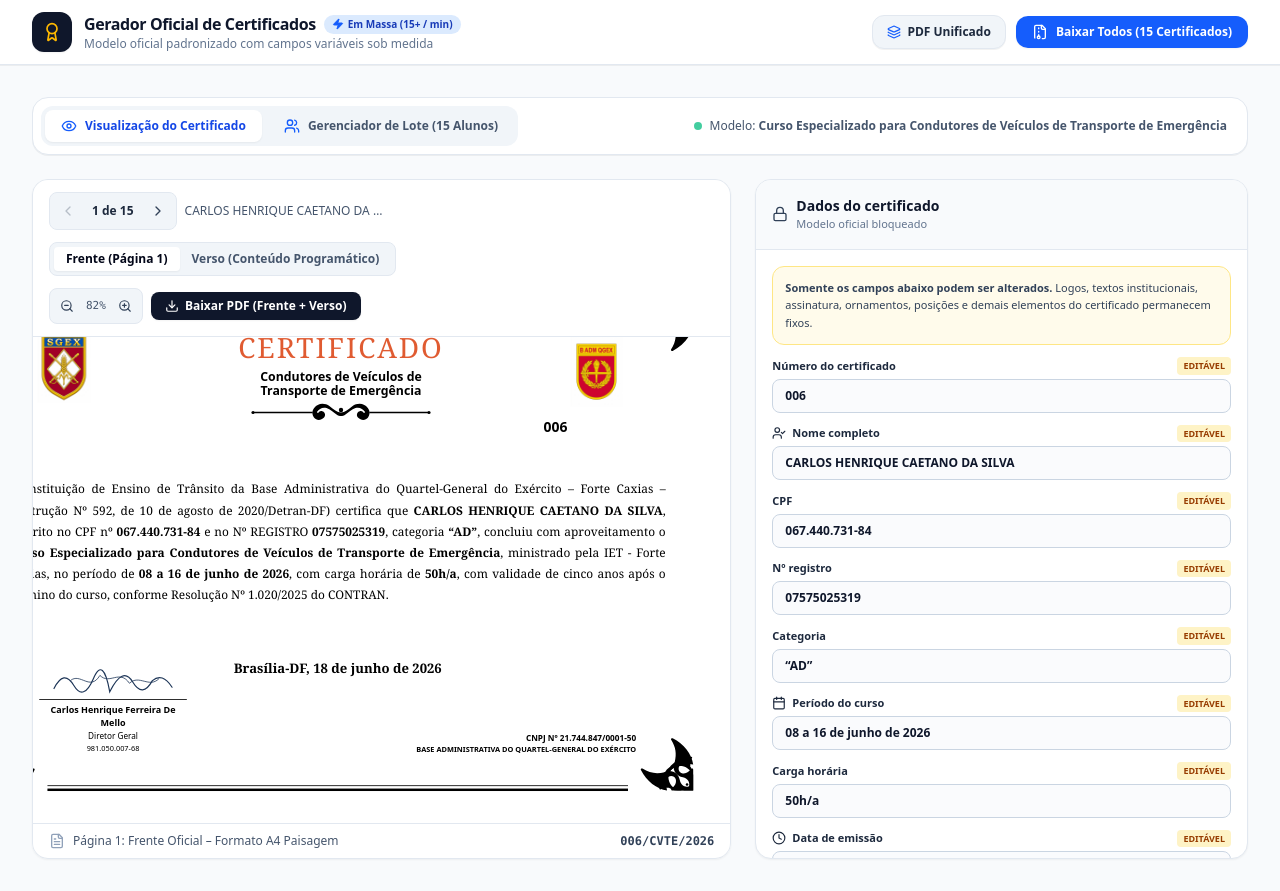
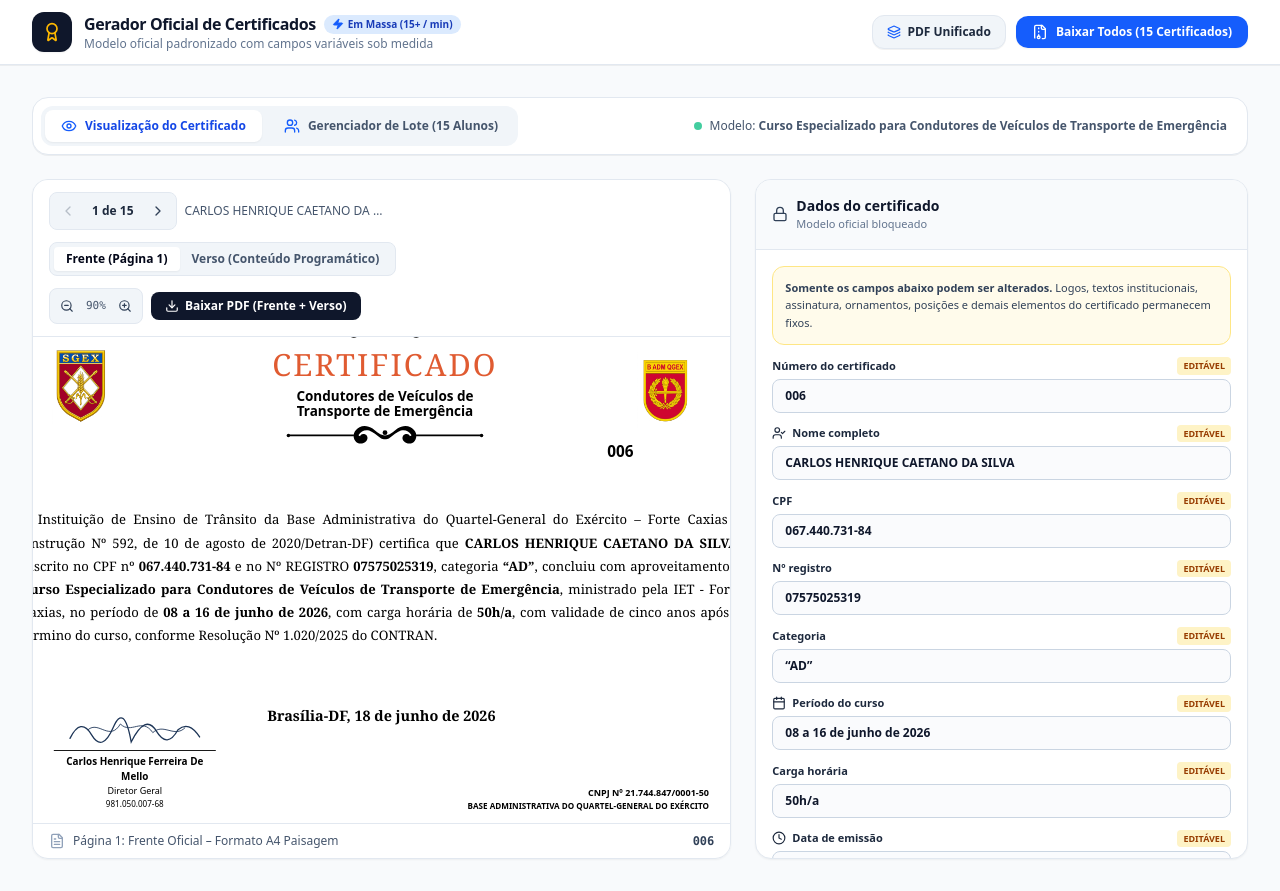
Before and after one commit to obrunodosanjos-Insano/certificado, a React (Vite) app: page / in a window 1280 px wide. Built offline with nearby package versions, Linux system fonts and the light colour scheme; a web font is replaced by a local one.

Commit message:
refactor: remove editable visual controls from official certificate preview

```diff
--- a/src/components/CertificatePreview.tsx
+++ b/src/components/CertificatePreview.tsx
@@ -1,5 +1,5 @@
 import React, { useState } from 'react';
-import { Download, ZoomIn, ZoomOut, ChevronLeft, ChevronRight, Eye, CheckCircle, FileText, Layers } from 'lucide-react';
+import { Download, ZoomIn, ZoomOut, ChevronLeft, ChevronRight, CheckCircle, FileText } from 'lucide-react';
 import { OfficialCertificateSettings, Recipient } from '../types';
 import { OfficialCertificateCard } from './OfficialCertificateCard';
 import { OfficialCertificateVerso } from './OfficialCertificateVerso';
@@ -20,8 +20,7 @@ export const CertificatePreview: React.FC<CertificatePreviewProps> = ({
   currentIndex,
   onSelectIndex,
 }) => {
-  const [scale, setScale] = useState(0.82);
-  const [highlightFields, setHighlightFields] = useState(false);
+  const [scale, setScale] = useState(0.9);
   const [activeSide, setActiveSide] = useState<'frente' | 'verso'>('frente');
   const [isExporting, setIsExporting] = useState(false);
   const [copiedSuccess, setCopiedSuccess] = useState(false);
@@ -29,24 +28,13 @@ export const CertificatePreview: React.FC<CertificatePreviewProps> = ({
   const currentRecipient = recipients[currentIndex] || recipients[0];
   const total = recipients.length;
 
-  const handlePrev = () => {
-    if (currentIndex > 0) {
-      onSelectIndex(currentIndex - 1);
-    }
-  };
-
-  const handleNext = () => {
-    if (currentIndex < total - 1) {
-      onSelectIndex(currentIndex + 1);
-    }
-  };
+  const handlePrev = () => currentIndex > 0 && onSelectIndex(currentIndex - 1);
+  const handleNext = () => currentIndex < total - 1 && onSelectIndex(currentIndex + 1);
 
   const handleExport2PagePdf = async () => {
     try {
       setIsExporting(true);
-      const safeName = (currentRecipient?.name || 'certificado')
-        .toLowerCase()
-        .replace(/[^a-z0-9]/g, '_');
+      const safeName = (currentRecipient?.name || 'certificado').toLowerCase().replace(/[^a-z0-9]/g, '_');
       const filename = `certificado_${currentRecipient?.certNumber || '006'}_${safeName}_frente_verso.pdf`;
       const blob = await generate2PagePdfBlobForRecipient(currentRecipient, settings);
       saveAs(blob, filename);
@@ -61,169 +49,47 @@ export const CertificatePreview: React.FC<CertificatePreviewProps> = ({
 
   return (
     <div className="flex flex-col h-full bg-slate-900/5 rounded-2xl border border-slate-200 overflow-hidden shadow-xs">
-      {/* Top Toolbar */}
       <div className="bg-white border-b border-slate-200 px-4 py-3 flex flex-wrap items-center justify-between gap-3">
-        {/* Recipient Navigation */}
         <div className="flex items-center gap-2">
           <div className="flex items-center bg-slate-100 p-1 rounded-lg border border-slate-200 text-xs font-medium">
-            <button
-              onClick={handlePrev}
-              disabled={currentIndex === 0}
-              className="p-1.5 rounded hover:bg-white text-slate-700 disabled:opacity-30 disabled:hover:bg-transparent transition-all cursor-pointer"
-              title="Participante anterior"
-            >
-              <ChevronLeft className="w-4 h-4" />
-            </button>
-            <span className="px-2.5 font-semibold text-slate-800">
-              {currentIndex + 1} de {total}
-            </span>
-            <button
-              onClick={handleNext}
-              disabled={currentIndex === total - 1}
-              className="p-1.5 rounded hover:bg-white text-slate-700 disabled:opacity-30 disabled:hover:bg-transparent transition-all cursor-pointer"
-              title="Próximo participante"
-            >
-              <ChevronRight className="w-4 h-4" />
-            </button>
+            <button onClick={handlePrev} disabled={currentIndex === 0} className="p-1.5 rounded hover:bg-white text-slate-700 disabled:opacity-30 cursor-pointer"><ChevronLeft className="w-4 h-4" /></button>
+            <span className="px-2.5 font-semibold text-slate-800">{currentIndex + 1} de {total}</span>
+            <button onClick={handleNext} disabled={currentIndex === total - 1} className="p-1.5 rounded hover:bg-white text-slate-700 disabled:opacity-30 cursor-pointer"><ChevronRight className="w-4 h-4" /></button>
+          </div>
+          <div className="hidden sm:block text-xs text-slate-600 font-medium truncate max-w-[200px]">{currentRecipient?.name}</div>
+        </div>
+
+        <div className="flex items-center bg-slate-100 p-1 rounded-lg border border-slate-200 text-xs font-bold">
+          <button type="button" onClick={() => setActiveSide('frente')} className={`px-3 py-1 rounded cursor-pointer ${activeSide === 'frente' ? 'bg-white text-slate-950 shadow-xs' : 'text-slate-600'}`}>Frente (Página 1)</button>
+          <button type="button" onClick={() => setActiveSide('verso')} className={`px-3 py-1 rounded cursor-pointer ${activeSide === 'verso' ? 'bg-white text-slate-950 shadow-xs' : 'text-slate-600'}`}>Verso (Conteúdo Programático)</button>
+        </div>
+
+        <div className="flex items-center gap-2">
+          <div className="flex items-center bg-slate-100 p-1 rounded-lg border border-slate-200 text-xs">
+            <button onClick={() => setScale((s) => Math.max(0.45, s - 0.08))} className="p-1.5 hover:bg-white rounded text-slate-700 cursor-pointer"><ZoomOut className="w-3.5 h-3.5" /></button>
+            <span className="px-1.5 font-mono text-slate-600 text-[11px]">{Math.round(scale * 100)}%</span>
+            <button onClick={() => setScale((s) => Math.min(1.2, s + 0.08))} className="p-1.5 hover:bg-white rounded text-slate-700 cursor-pointer"><ZoomIn className="w-3.5 h-3.5" /></button>
           </div>
 
-          <div className="hidden sm:block text-xs text-slate-600 font-medium truncate max-w-[200px]">
-            {currentRecipient?.name}
-          </div>
-        </div>
-
-        {/* Frente / Verso Switcher */}
-        <div className="flex items-center bg-slate-100 p-1 rounded-lg border border-slate-200 text-xs font-bold">
-          <button
-            type="button"
-            onClick={() => setActiveSide('frente')}
-            className={`px-3 py-1 rounded transition-all cursor-pointer ${
-              activeSide === 'frente'
-                ? 'bg-white text-slate-950 shadow-xs'
-                : 'text-slate-600 hover:text-slate-900'
-            }`}
-          >
-            Frente (Página 1)
-          </button>
-          <button
-            type="button"
-            onClick={() => setActiveSide('verso')}
-            className={`px-3 py-1 rounded transition-all cursor-pointer ${
-              activeSide === 'verso'
-                ? 'bg-white text-slate-950 shadow-xs'
-                : 'text-slate-600 hover:text-slate-900'
-            }`}
-          >
-            Verso (Conteúdo Programático)
-          </button>
-        </div>
-
-        {/* Action Controls */}
-        <div className="flex items-center gap-2">
-          {/* Highlight Fields Toggle (Active on Frente) */}
-          {activeSide === 'frente' && (
-            <button
-              type="button"
-              onClick={() => setHighlightFields(!highlightFields)}
-              className={`inline-flex items-center gap-1.5 px-3 py-1.5 rounded-lg text-xs font-semibold border transition-all cursor-pointer ${
-                highlightFields
-                  ? 'bg-amber-50 text-amber-900 border-amber-300 shadow-xs'
-                  : 'bg-white text-slate-700 border-slate-200 hover:bg-slate-50'
-              }`}
-              title="Destacar campos que mudam em cada certificado"
-            >
-              <Eye className="w-3.5 h-3.5 text-amber-600" />
-              <span>{highlightFields ? 'Campos Variáveis (Ativo)' : 'Destacar Campos'}</span>
-            </button>
-          )}
-
-          {/* Zoom controls */}
-          <div className="flex items-center bg-slate-100 p-1 rounded-lg border border-slate-200 text-xs">
-            <button
-              onClick={() => setScale((s) => Math.max(0.45, s - 0.08))}
-              className="p-1.5 hover:bg-white rounded text-slate-700 transition cursor-pointer"
-              title="Diminuir Zoom"
-            >
-              <ZoomOut className="w-3.5 h-3.5" />
-            </button>
-            <span className="px-1.5 font-mono text-slate-600 text-[11px]">
-              {Math.round(scale * 100)}%
-            </span>
-            <button
-              onClick={() => setScale((s) => Math.min(1.2, s + 0.08))}
-              className="p-1.5 hover:bg-white rounded text-slate-700 transition cursor-pointer"
-              title="Aumentar Zoom"
-            >
-              <ZoomIn className="w-3.5 h-3.5" />
-            </button>
-          </div>
-
-          {/* Export Current 2-Page PDF */}
-          <button
-            type="button"
-            onClick={handleExport2PagePdf}
-            disabled={isExporting}
-            className="inline-flex items-center gap-1.5 bg-slate-900 hover:bg-slate-800 text-white text-xs font-semibold px-3.5 py-1.5 rounded-lg shadow-xs transition-all disabled:opacity-60 cursor-pointer"
-          >
-            {isExporting ? (
-              <>
-                <div className="w-3.5 h-3.5 border-2 border-white border-t-transparent rounded-full animate-spin" />
-                <span>Gerando PDF (Frente+Verso)...</span>
-              </>
-            ) : copiedSuccess ? (
-              <>
-                <CheckCircle className="w-3.5 h-3.5 text-emerald-400" />
-                <span>PDF Baixado!</span>
-              </>
-            ) : (
-              <>
-                <Download className="w-3.5 h-3.5" />
-                <span>Baixar PDF (Frente + Verso)</span>
-              </>
-            )}
+          <button type="button" onClick={handleExport2PagePdf} disabled={isExporting} className="inline-flex items-center gap-1.5 bg-slate-900 hover:bg-slate-800 text-white text-xs font-semibold px-3.5 py-1.5 rounded-lg disabled:opacity-60 cursor-pointer">
+            {isExporting ? <><div className="w-3.5 h-3.5 border-2 border-white border-t-transparent rounded-full animate-spin" /><span>Gerando PDF...</span></> : copiedSuccess ? <><CheckCircle className="w-3.5 h-3.5 text-emerald-400" /><span>PDF Baixado!</span></> : <><Download className="w-3.5 h-3.5" /><span>Baixar PDF (Frente + Verso)</span></>}
           </button>
         </div>
       </div>
 
-      {/* Preview Stage */}
       <div className="flex-1 overflow-auto p-4 md:p-8 flex items-center justify-center bg-slate-200/60 relative">
-        <div
-          style={{
-            width: `${1000 * scale}px`,
-            height: `${707 * scale}px`,
-          }}
-          className="transition-transform duration-100 ease-out shadow-2xl rounded-sm bg-white"
-        >
+        <div style={{ width: `${892 * scale}px`, height: `${621 * scale}px` }} className="transition-transform duration-100 ease-out shadow-2xl rounded-sm bg-white">
           {activeSide === 'frente' ? (
-            <OfficialCertificateCard
-              id="preview-certificate-canvas"
-              recipient={currentRecipient}
-              settings={settings}
-              highlightFields={highlightFields}
-              scale={scale}
-            />
+            <OfficialCertificateCard id="preview-certificate-canvas" recipient={currentRecipient} settings={settings} scale={scale} />
           ) : (
-            <OfficialCertificateVerso
-              id="preview-certificate-verso-canvas"
-              recipient={currentRecipient}
-              settings={settings}
-              scale={scale}
-            />
+            <OfficialCertificateVerso id="preview-certificate-verso-canvas" recipient={currentRecipient} settings={settings} scale={scale} />
           )}
         </div>
       </div>
 
-      {/* Informative Footer Bar */}
       <div className="bg-white border-t border-slate-200 px-4 py-2 text-[12px] text-slate-600 flex items-center justify-between">
-        <div className="flex items-center gap-2">
-          <FileText className="w-4 h-4 text-slate-400" />
-          <span>
-            {activeSide === 'frente' ? 'Página 1: Frente Oficial' : 'Página 2: Verso (Grade Curricular e Instrutores)'} – Formato A4 Paisagem
-          </span>
-        </div>
-        <div className="text-slate-700 font-mono text-[12px] font-bold">
-          {currentRecipient.certNumber || '006'}/{settings.certCodePrefix}/{currentRecipient.year || '2026'}
-        </div>
+        <div className="flex items-center gap-2"><FileText className="w-4 h-4 text-slate-400" /><span>{activeSide === 'frente' ? 'Página 1: Frente Oficial' : 'Página 2: Verso (Grade Curricular e Instrutores)'} – Formato A4 Paisagem</span></div>
+        <div className="text-slate-700 font-mono text-[12px] font-bold">{currentRecipient.certNumber || '006/CVTE/2026'}</div>
       </div>
     </div>
   );
```
